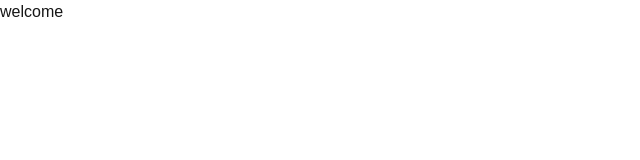
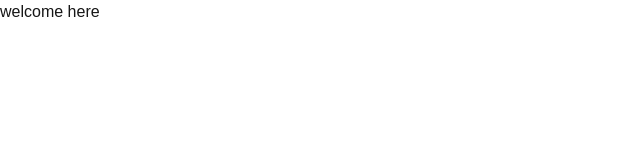
Before and after one commit to vandakisaeed/Cook-up, a Next.js app: page / in a window 1280 px wide. Shown: the top 160 px of the page, without its empty margins (0-640 px from the left). Built offline with nearby package versions, Linux system fonts and the light colour scheme.

Commit message:
version2

```diff
--- a/src/app/page.tsx
+++ b/src/app/page.tsx
@@ -2,6 +2,6 @@ import Image from "next/image";
 
 export default function Home() {
   return (
-    <div><h1>welcome</h1></div>
+    <div><h1>welcome here</h1></div>
   );
 }
```
